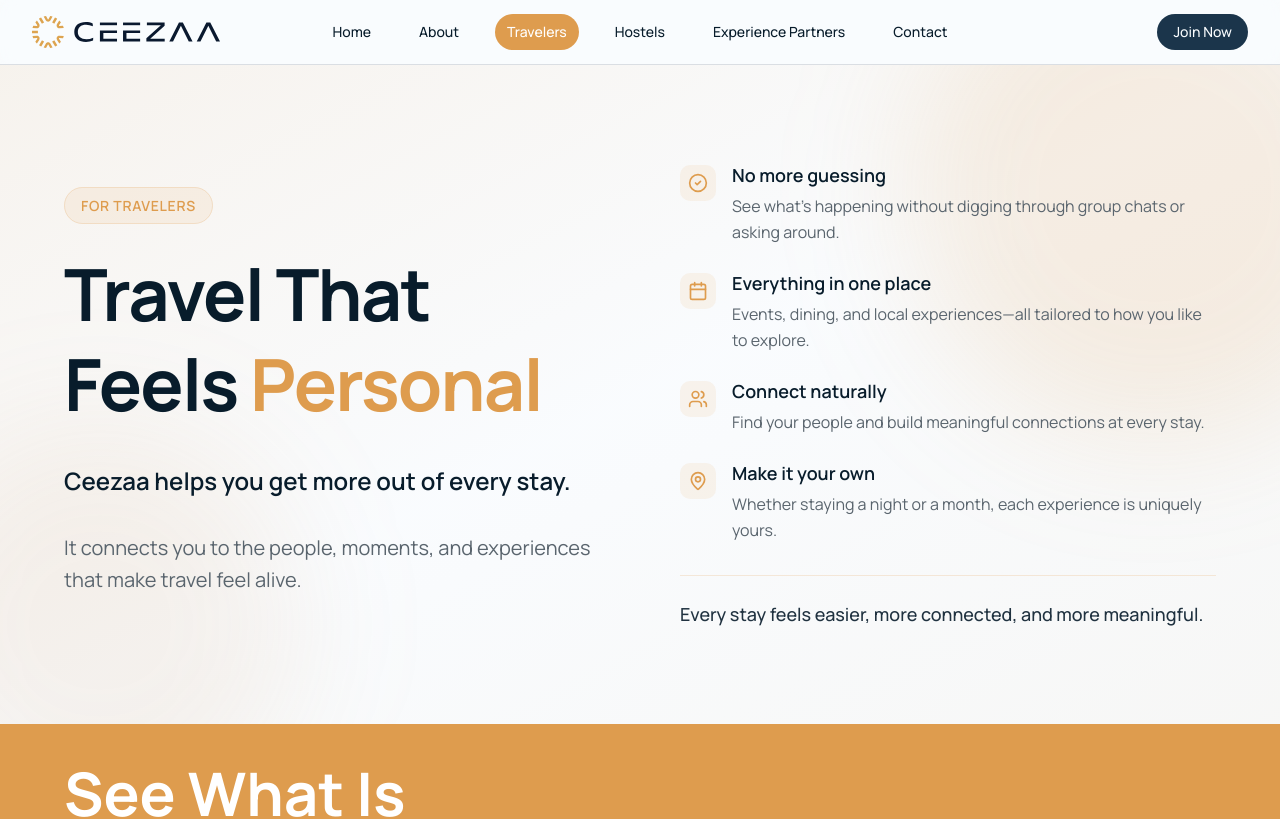
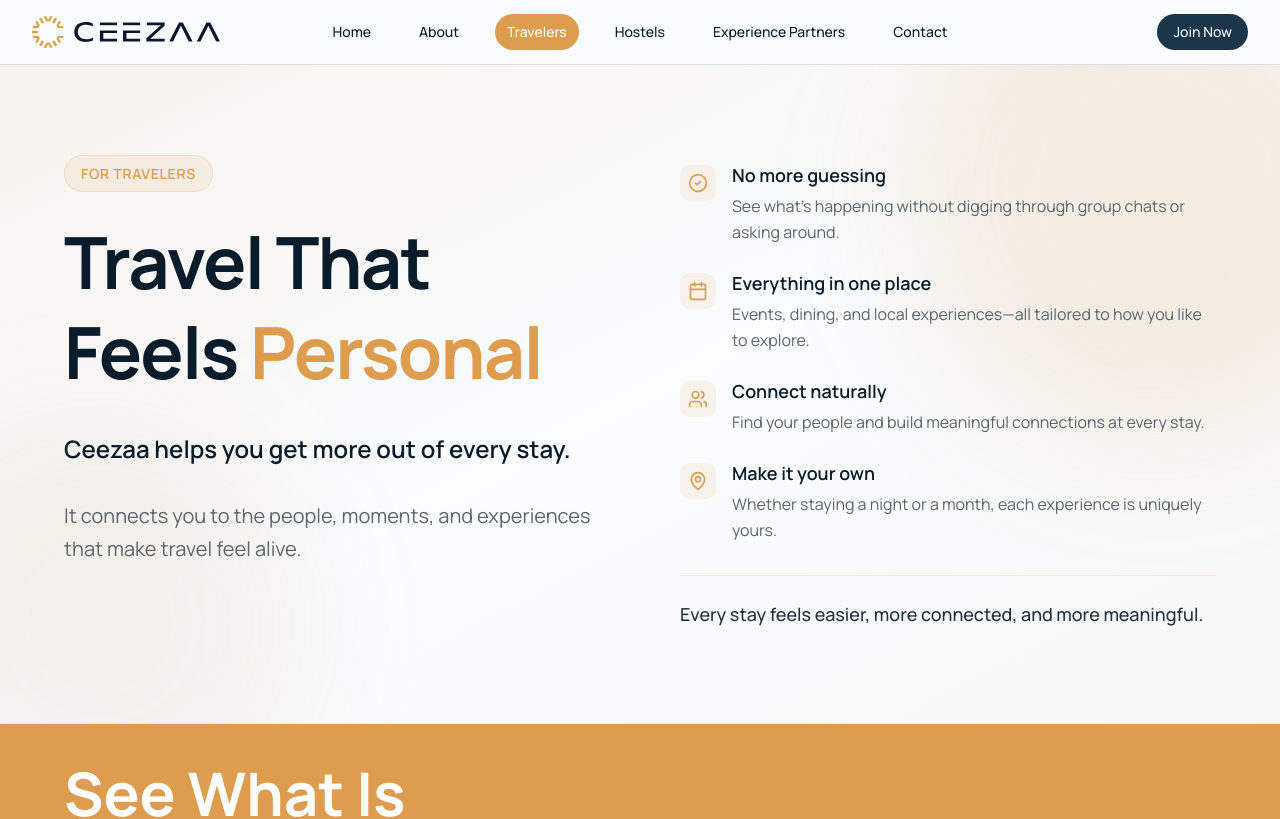
Before and after one commit to scottdoggett/ceezaa-landing-page, a Next.js app: page /travelers in a window 1280 px wide. Shown: the top 819 px of the page. Built offline with nearby package versions, Linux system fonts and the light colour scheme.

Commit message:
Updated spacing on hostel and traveler hero section to be the same

```diff
--- a/src/components/ui/hostels-page/bring-to-life.tsx
+++ b/src/components/ui/hostels-page/bring-to-life.tsx
@@ -10,7 +10,7 @@ export function BringToLife() {
 
       <div className="container mx-auto px-4 md:px-6 relative z-10">
         <div className="max-w-6xl mx-auto">
-          <div className="grid lg:grid-cols-2 gap-12 lg:gap-20 items-center">
+          <div className="grid lg:grid-cols-2 gap-12 lg:gap-20 items-start">
             {/* Left - Hero Content */}
             <div className="space-y-8">
               <div className="inline-block">
--- a/src/components/ui/travelers-page/travel-personal.tsx
+++ b/src/components/ui/travelers-page/travel-personal.tsx
@@ -9,7 +9,7 @@ export function TravelPersonal() {
 
       <div className="container mx-auto px-4 md:px-6 relative z-10">
         <div className="max-w-6xl mx-auto">
-          <div className="grid lg:grid-cols-2 gap-12 lg:gap-20 items-center">
+          <div className="grid lg:grid-cols-2 gap-12 lg:gap-20 items-start">
             {/* Left - Hero Content */}
             <div className="space-y-8">
               <div className="inline-block">
```
